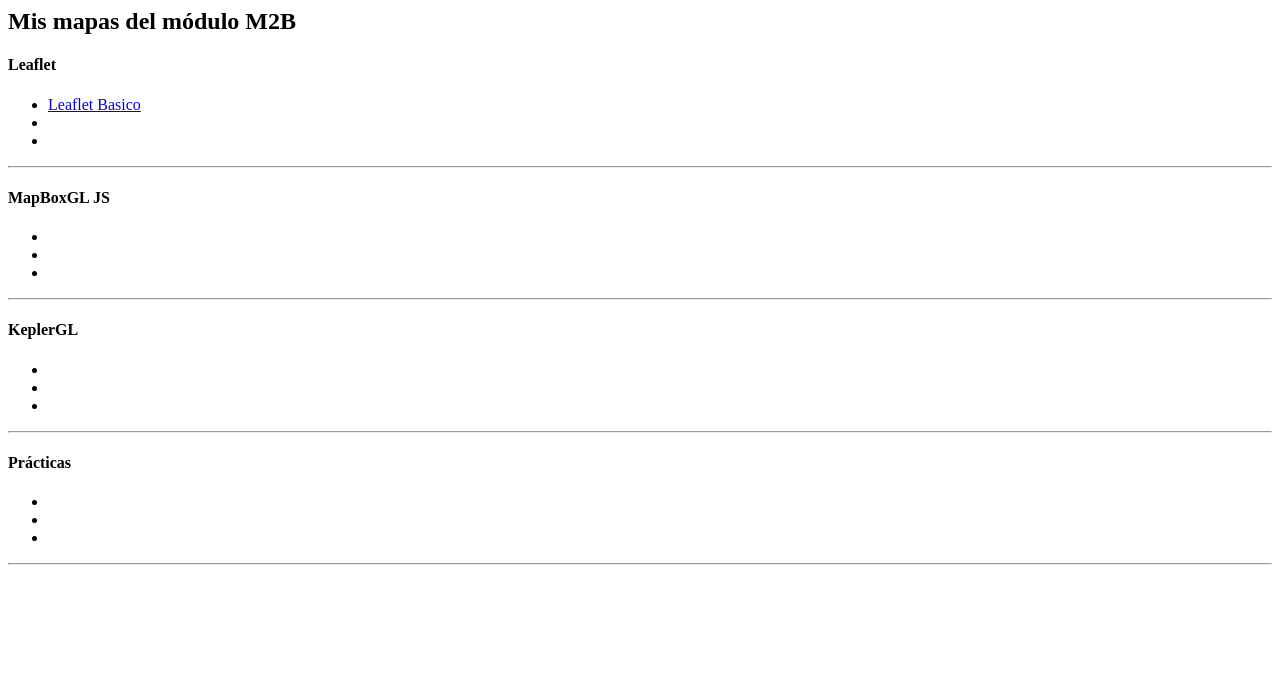
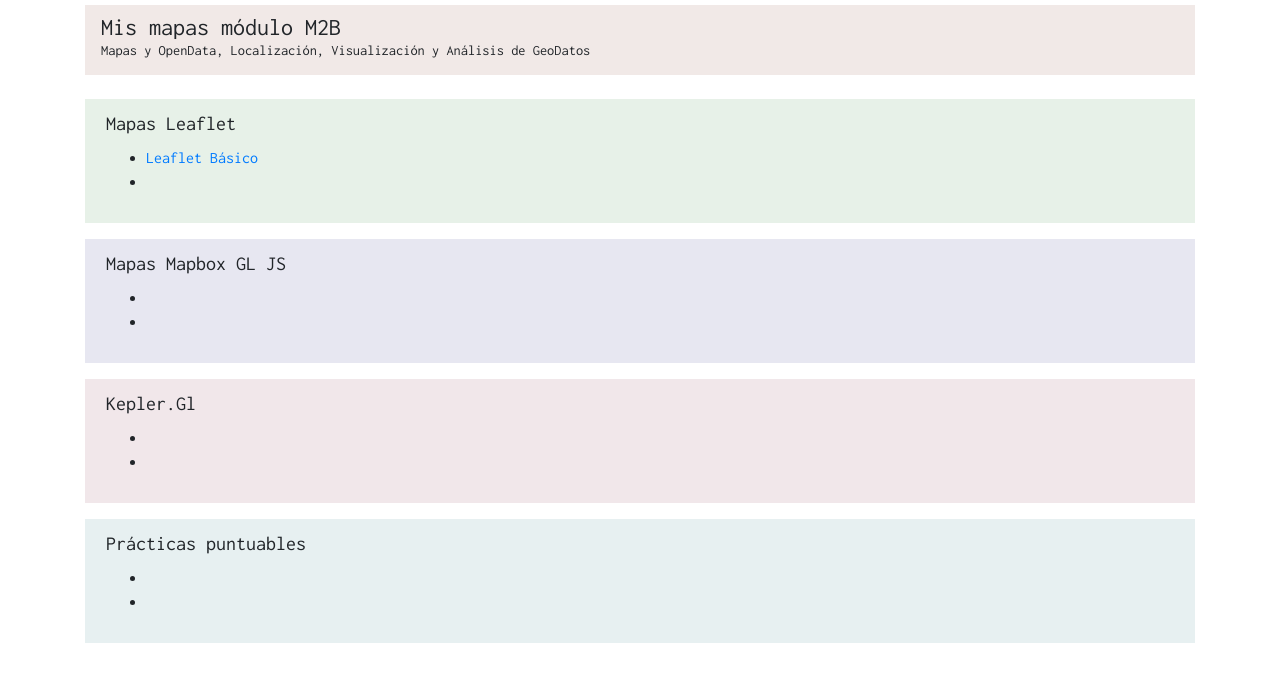
Before and after one commit to marfla-maps/geoweb, a plain HTML site: page index.html in a window 1280 px wide. Drawn offline with nearby package versions, Linux system fonts and the light colour scheme.

Commit message:
mapa basico leaflet

```diff
--- a/index.html
+++ b/index.html
@@ -6,36 +6,122 @@
   <meta name="author" content="autor" />
   <meta name="description" content="descripción página">
   <meta name="robots" content="index,follow">
+  <link rel="stylesheet" href="https://stackpath.bootstrapcdn.com/bootstrap/4.3.1/css/bootstrap.min.css"
+    integrity="sha384-ggOyR0iXCbMQv3Xipma34MD+dH/1fQ784/j6cY/iJTQUOhcWr7x9JvoRxT2MZw1T" crossorigin="anonymous">
+  <link rel="preconnect" href="https://fonts.gstatic.com">
+  <link href="https://fonts.googleapis.com/css2?family=Inconsolata&display=swap" rel="stylesheet">
+  <style>
+    .seccion {
+      border-radius: 0px !important;
+    }
+    .container {
+      margin-top: 5px;
+    }
+    .mapbox {
+      background-color: #e7e7f1;
+    }
+    .kepler {
+      background-color: #f1e7ea;
+    }
+    .practicas {
+      background-color: #e7f0f1;
+    }
+    .leaflet {
+      background-color: #e7f1e8;
+    }
+    small {
+      font-size: 60% !important;
+    }
+    .navbar {
+      background-color: #f1e9e7 !important;
+      border-radius: 0px !important;
+    }
+    .row {
+      margin-top: 10px;
+    }
+    body {
+      font-family: 'Inconsolata', sans-serif !important;
+      font-size: 16px !important;
+    }
+    @media screen and (max-width: 500px) {
+      body {
+        font-size: 80% !important;
+      }
+    }
+  </style>
 </head>
 <body>
-  <h2>Mis mapas del módulo M2B</h2>
-  <h4>Leaflet</h4>
+  <div class="container">
+    <nav class="navbar navbar-light bg-light">
+      <h4>
+        Mis mapas módulo M2B
+        <br>
+        <small>
+          Mapas y OpenData, Localización, Visualización y Análisis de GeoDatos
+        </small>
+      </h4>
+    </nav>
+    <br>
+    <div class="alert seccion leaflet">
+      <h5>Mapas Leaflet</h5>
+      <div class="row">
+        <div class="col">
           <ul>
-    <li><a href="leaflet-basico.html" target="_blank">Leaflet Basico </a></li>
-    <li></li>
-    <li></li>
+            <li>
+             <a href="leaflet-basico.html" target="_blank">Leaflet Básico</a>
+            </li>
+            <li>
+              <!--añadir aqui entrada-->
+            </li>
           </ul>
-  <hr />
-  <h4>MapBoxGL JS</h4>
+        </div>
+      </div>
+    </div>
+    <div class="alert seccion mapbox">
+      <h5>Mapas Mapbox GL JS</h5>
+      <div class="row">
+        <div class="col">
           <ul>
-    <li></li>
-    <li></li>
-    <li></li>
+           <li>
+              <!--añadir aqui entrada-->
+            </li>
+            <li>
+              <!--añadir aqui entrada-->
+            </li>
           </ul>
-  <hr />
-  <h4>KeplerGL</h4>
+        </div>
+      </div>
+    </div>
+    <div class="alert seccion kepler">
+      <h5>Kepler.Gl</h5>
+      <div class="row">
+        <div class="col">
           <ul>
-    <li></li>
-    <li></li>
-    <li></li>
+            <li>
+              <!--añadir aqui entrada-->
+            </li>
+            <li>
+              <!--añadir aqui entrada-->
+            </li>
           </ul>
-  <hr />
-  <h4>Prácticas</h4>
+        </div>
+      </div>
+    </div>
+    <div class="alert seccion practicas">
+      <h5>Prácticas puntuables</h5>
+      <div class="row">
+        <div class="col">
           <ul>
-    <li></li>
-    <li></li>
-    <li></li>
+            <li>
+              <!--añadir aqui entrada-->
+            </li>
+            <li>
+              <!--añadir aqui entrada-->
+            </li>
           </ul>
-  <hr />
+        </div>
+      </div>
+    </div>
+  </div>
 </body>
 </html>
```
Also changed, not shown: leaflet-basico.html (+0 -4 lines). Lines whose indentation alone changed are shown as unchanged.
